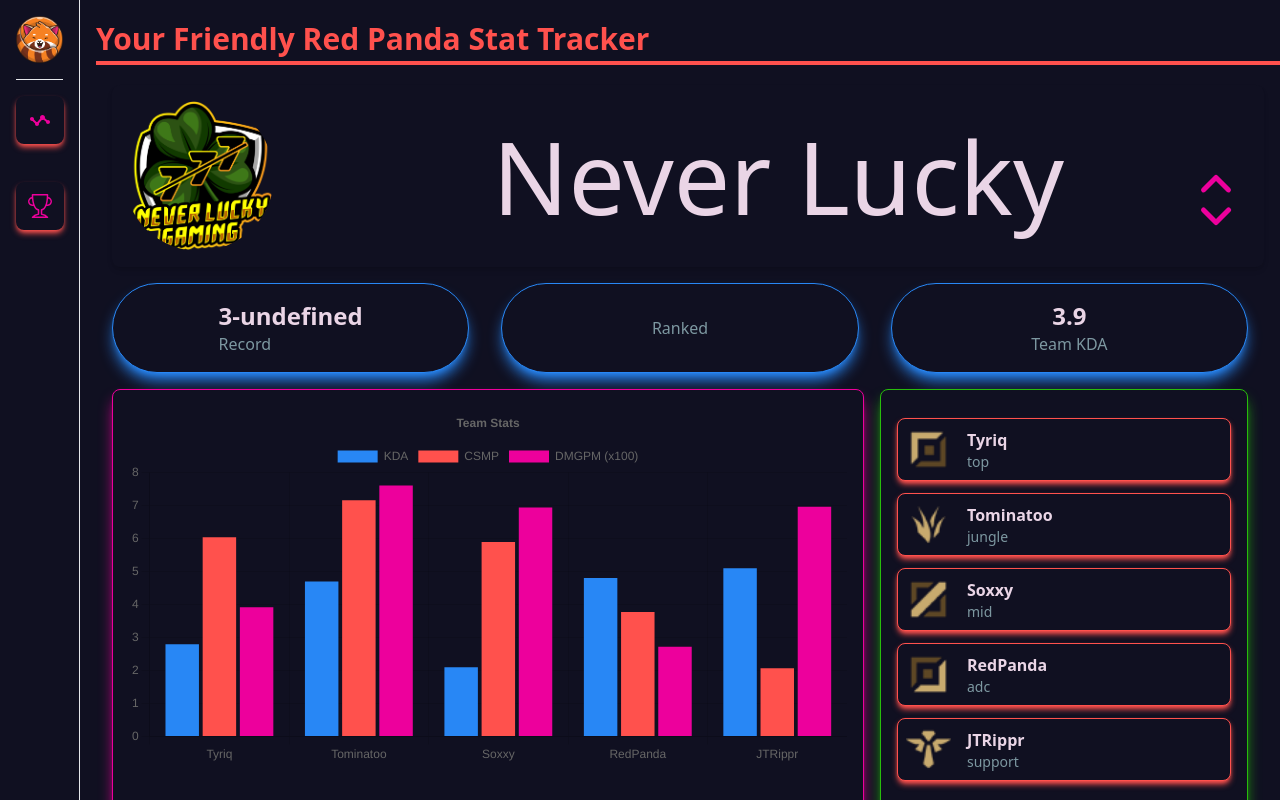
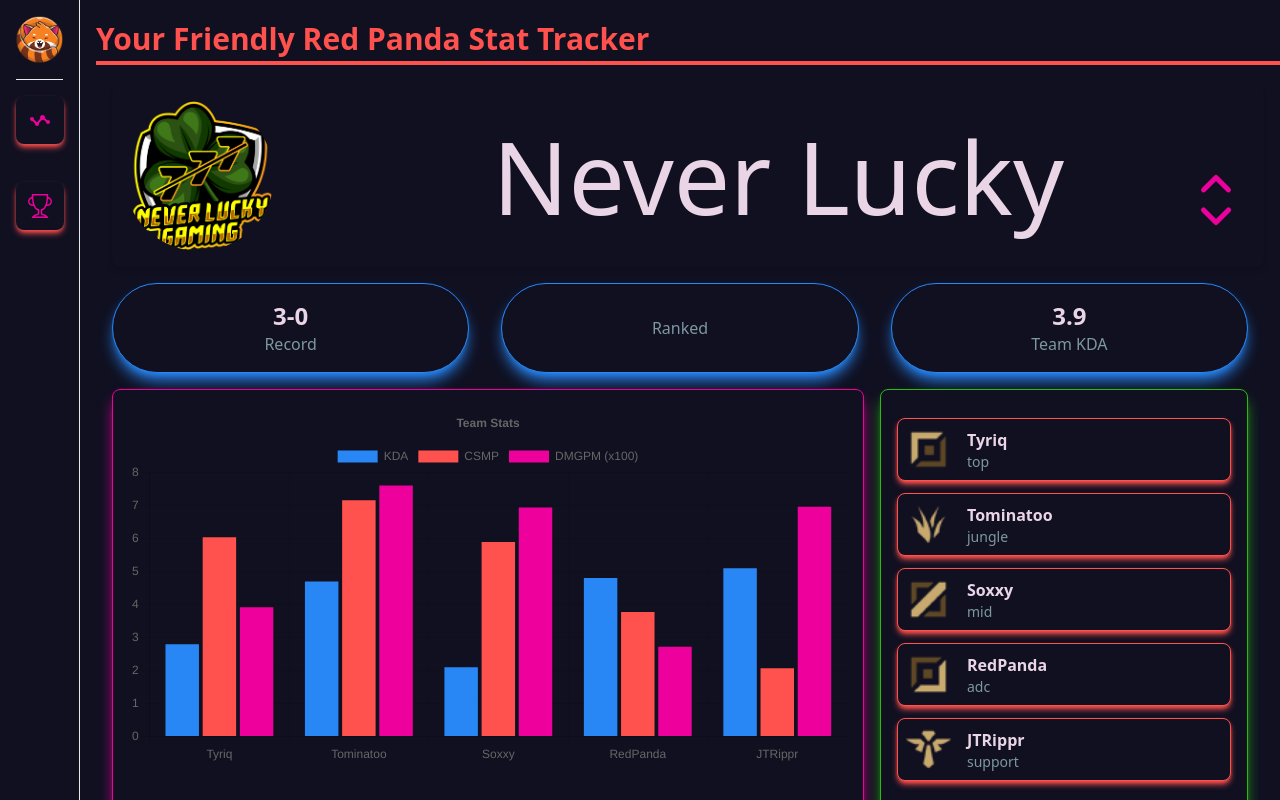
Before and after one commit to LOLRedPanda/app-core, a Next.js app in the folder web/: page / in a window 1280 px wide. Shown: the top 800 px of the page. Built offline with nearby package versions, Linux system fonts and the light colour scheme.

Commit message:
fixed top cards where losses was undefined

```diff
--- a/web/components/TopCards.tsx
+++ b/web/components/TopCards.tsx
@@ -7,7 +7,7 @@ function TopCards({teamData} : InferProps<typeof TopCards.propTypes>) {
     const teamKDA = KDAs.reduce((a: number, b:number)=> a+b, 0) / KDAs.length
   return (
     <div className="grid lg:grid-cols-3 gap-8 pr-4 pt-4 ">
-        <TopCardItem label="Record" data={teamData.wins + '-' + teamData.loses}/>
+        <TopCardItem label="Record" data={teamData.wins + '-' + teamData.losses}/>
         <TopCardItem label="Ranked" data={teamData.ranked}/>
         <TopCardItem label="Team KDA" data={JSON.stringify(Math.ceil(teamKDA * 100) / 100)}/>
     </div>
```
